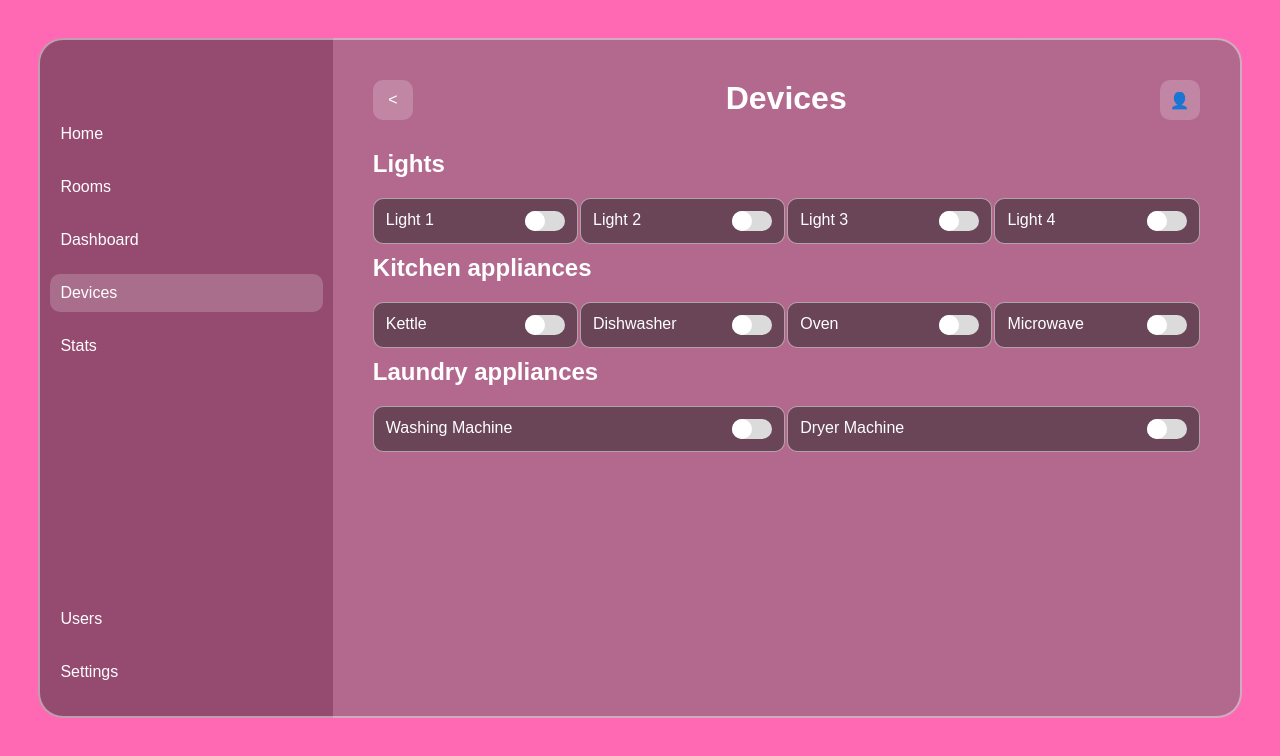
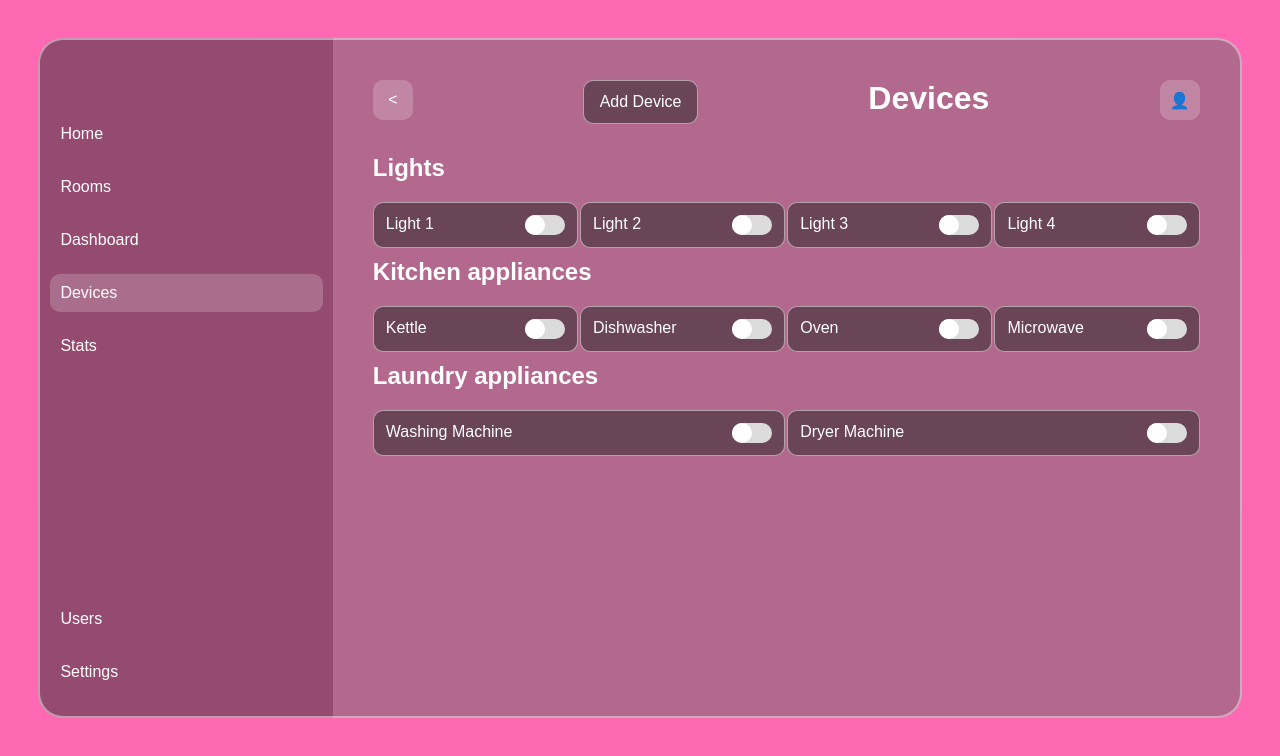
Before and after one commit to Jakub768/2030-Smart-Home-App, a React (Vite) app in the folder my-react-app/: page /devices in a window 1280 px wide. Shown: the top 756 px of the page. Built offline with nearby package versions, Linux system fonts and the light colour scheme.

Commit message:
added add device button

```diff
--- a/my-react-app/src/components/pages/Devices.css
+++ b/my-react-app/src/components/pages/Devices.css
@@ -147,3 +147,11 @@
   .toggle-switch.off .toggle-thumb {
     transform: translateX(0);
   }
+
+  .addDevice {
+    display: block;
+    justify-content: space-between;
+    align-items: center;
+    width: 115px;
+    text-align: center;
+  }
--- a/my-react-app/src/components/pages/Devices.jsx
+++ b/my-react-app/src/components/pages/Devices.jsx
@@ -26,6 +26,7 @@ const Devices = () => {
       <main className="mainDevices">
         <div className="DevicesHeader">
           <button className="navButtonDevices" onClick={() => navigate(-1)}>{"<"}</button>
+          <button className="addDevice">Add Device</button>
           <h1>Devices</h1>
           <button className="navButtonDevices" onClick={() => navigate("/profile")}>👤</button>
         </div>
```
